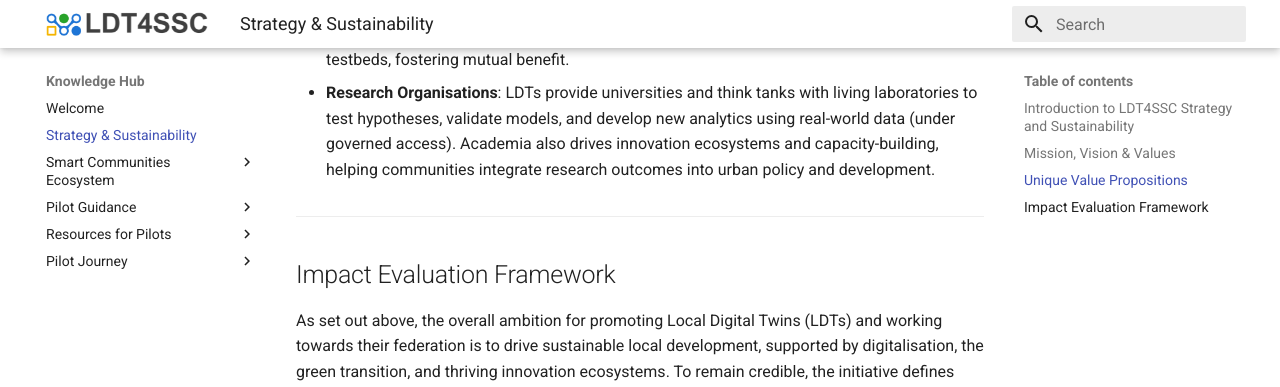
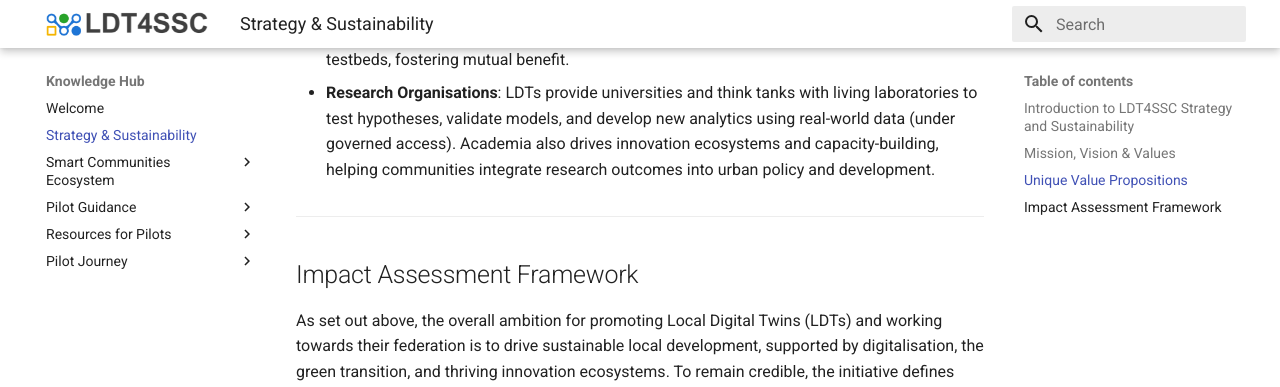
Before and after one commit to ldt4ssc/ldt4ssc.github.io, an MkDocs documentation site: the page built from docs/strategy.md, in a window 1280 px wide and 900 px high, scrolled down 2731 px. Shown: the top 387 px of the window. Built offline with MkDocs 1.6.1 and Material for MkDocs 9.7.7, drawn with Linux system fonts in a browser that asks for light colours.

Commit message:
update: strategy page

```diff
--- a/docs/strategy.md
+++ b/docs/strategy.md
@@ -56,7 +56,7 @@ Europe’s competitiveness and digital sovereignty are strengthened.
 
 ---
 
-## Impact Evaluation Framework
+## Impact Assessment Framework
 
 As set out above, the overall ambition for promoting Local Digital Twins (LDTs) and working towards their federation is to drive sustainable local development, supported by digitalisation, the green transition, and thriving innovation ecosystems. To remain credible, the initiative defines and follows a robust impact assessment framework, with two main purposes:
 
```
